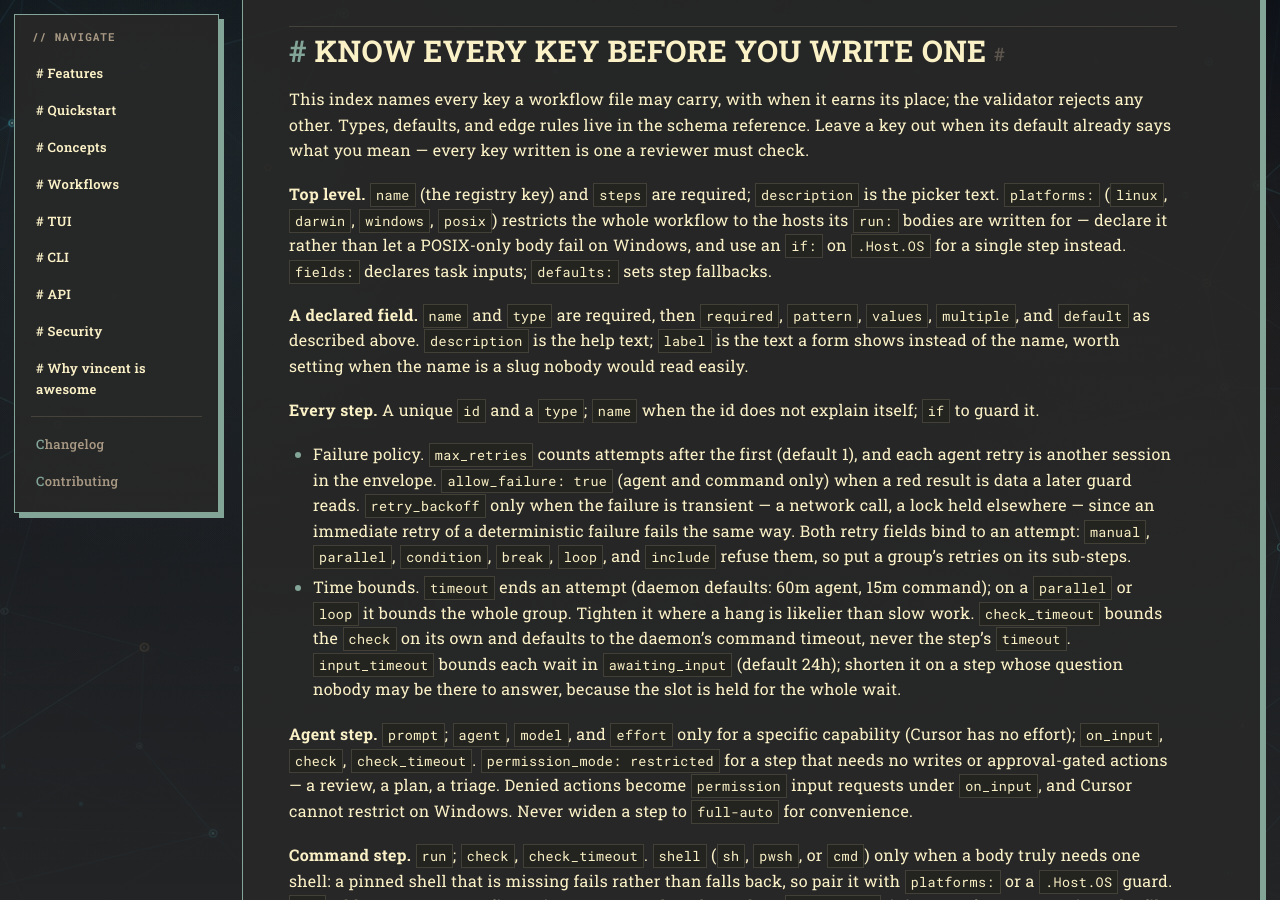
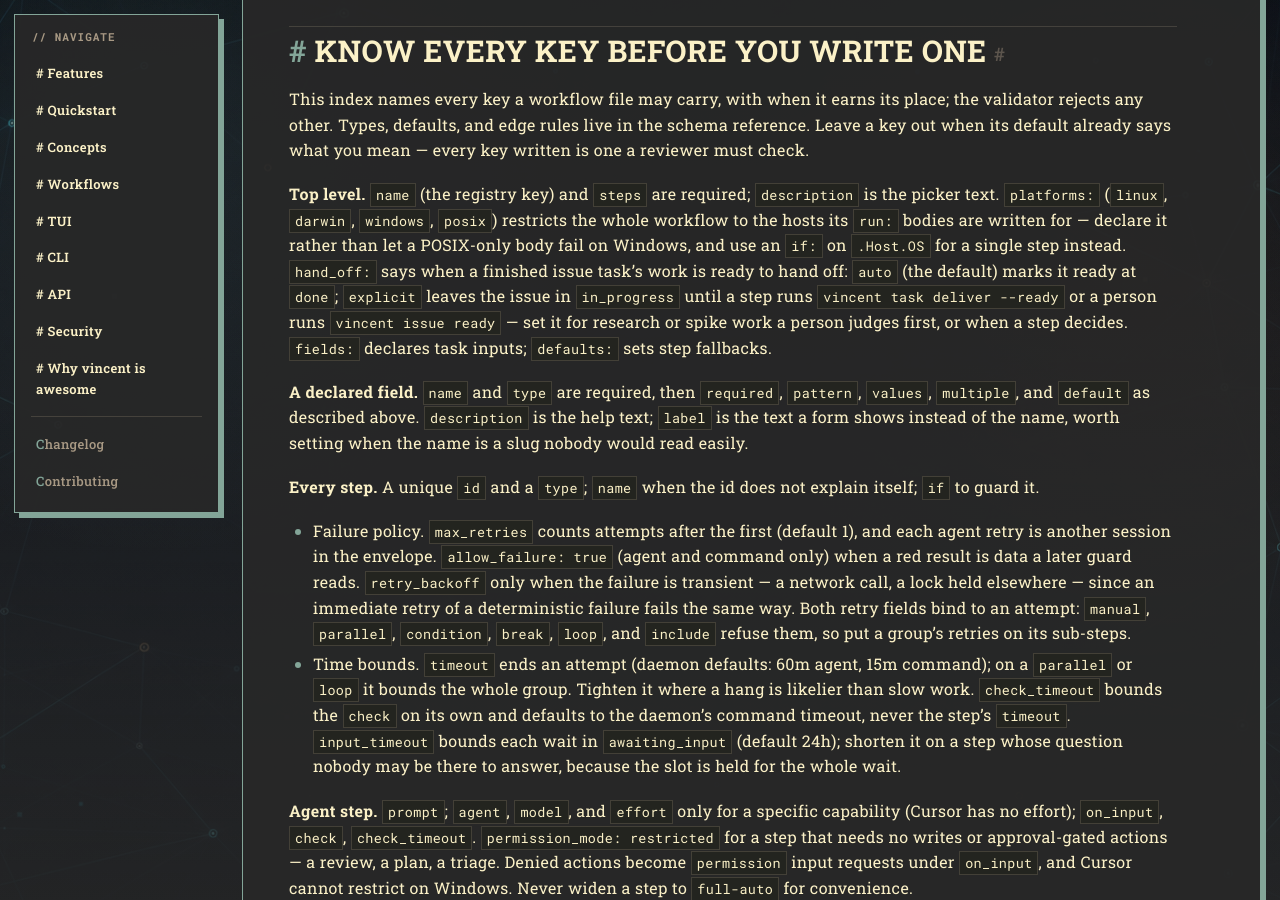
Before and after one commit to lezli01/vincent, a Jekyll site: the page built from skills/vincent-workflows/SKILL.md, in a window 1280 px wide and 900 px high, scrolled down 3998 px. Built offline with Jekyll 4.4.1, drawn with Linux system fonts in a browser that asks for light colours; our own code applies the rules of GitHub Pages for plain Markdown files.

Commit message:
chore(skills): teach the workflow skill and update-workflows hand_off
The vincent-workflows skill (1.4.0) and its schema reference name the
hand_off key, and update-workflows' checklist gains item 17 so a project
pass adopts hand_off: explicit where finished work is judged first. The
pendingAudit entry that held the key's coverage open is deleted, as the
entry itself requires, and the modernize golden is re-rendered.

Co-Authored-By: Claude Opus 5.5 (1M context) <noreply@anthropic.com>

```diff
--- a/skills/vincent-workflows/SKILL.md
+++ b/skills/vincent-workflows/SKILL.md
@@ -195,8 +195,12 @@ you mean — every key written is one a reviewer must check.
 `description` is the picker text. `platforms:` (`linux`, `darwin`, `windows`,
 `posix`) restricts the whole workflow to the hosts its `run:` bodies are
 written for — declare it rather than let a POSIX-only body fail on Windows,
-and use an `if:` on `.Host.OS` for a single step instead. `fields:` declares
-task inputs; `defaults:` sets step fallbacks.
+and use an `if:` on `.Host.OS` for a single step instead. `hand_off:` says
+when a finished issue task's work is ready to hand off: `auto` (the default)
+marks it ready at `done`; `explicit` leaves the issue in `in_progress` until a
+step runs `vincent task deliver --ready` or a person runs `vincent issue
+ready` — set it for research or spike work a person judges first, or when a
+step decides. `fields:` declares task inputs; `defaults:` sets step fallbacks.
 
 **A declared field.** `name` and `type` are required, then `required`,
 `pattern`, `values`, `multiple`, and `default` as described above.
```
Also changed, not shown: other parts of skills/vincent-workflows/SKILL.md (+1 -1 lines), skills/vincent-workflows/references/workflow-schema.md (+8 -0 lines), 4 other files.
